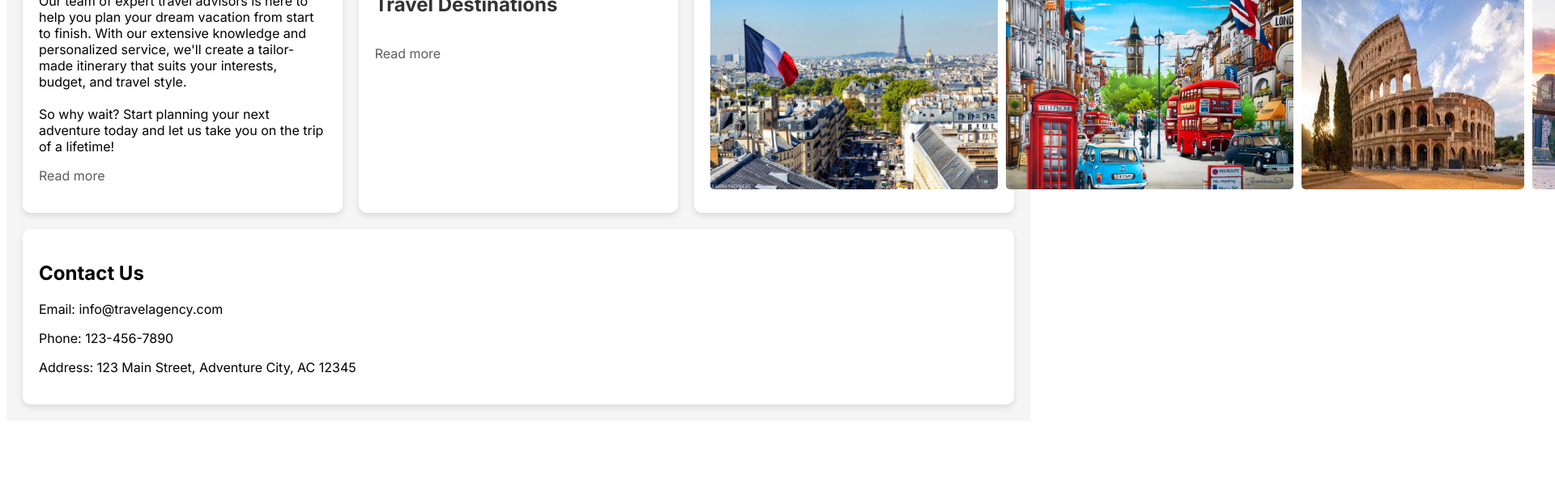
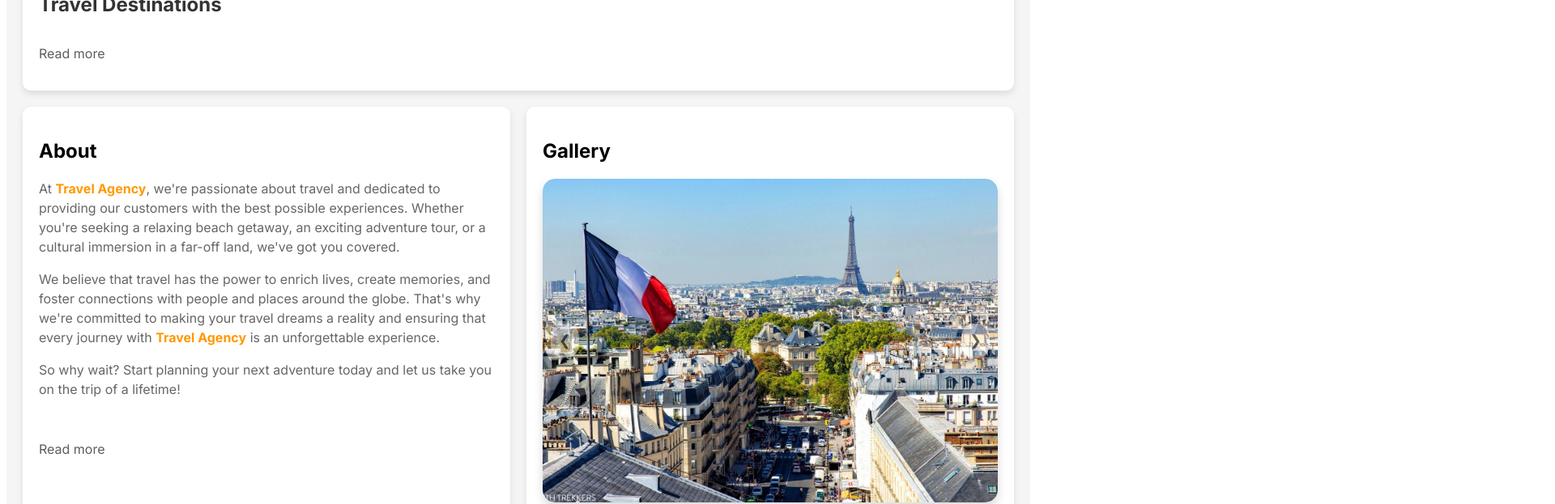
Before and after one commit to marijana-maslac/TravelAgencyWebApp, a Next.js app in the folder travelagency-app/: page / in a window 1280 px wide. Shown: the part 740-1363 px from the top of the page at 81% size, 1920 px wide, since content can reach past the window. Before the commit the page ends 1268 px from the top, so only its background shows below. Built offline with nearby package versions, Linux system fonts and the light colour scheme.

Commit message:
Added style to about and gallery on home page
Added style to about and gallery on home page. Created slider for images in gallery.

```diff
--- a/travelagency-app/src/app/page.module.css
+++ b/travelagency-app/src/app/page.module.css
@@ -21,7 +21,7 @@
 }
 
 .heroOverlay {
-  background-color: rgba(169, 168, 168, 0.279);
+  background-color: rgba(0, 0, 0, 0.5);
   padding: 50px;
   border-radius: 10px;
 }
@@ -66,22 +66,12 @@
   box-shadow: 0 4px 8px rgba(0, 0, 0, 0.1);
   flex: 1 1 calc(25% - 20px);
   transition: transform 0.3s ease, box-shadow 0.3s ease;
+  max-height: 500px;
 }
 
 .flexItem:hover {
   transform: translateY(-10px);
   box-shadow: 0 8px 16px rgba(0, 0, 0, 0.2);
-}
-
-.imageGallery {
-  display: flex;
-  gap: 10px;
-}
-
-.imageGallery img {
-  width: 100%;
-  height: auto;
-  border-radius: 5px;
 }
 
 .linkContainer {
@@ -98,3 +88,65 @@
   color: #ff9900;
   text-decoration: underline;
 }
+.flexRow {
+  display: flex;
+  gap: 20px;
+}
+
+.flexRow .flexItem {
+  flex: 1;
+}
+.slider {
+  position: relative;
+  width: 100%;
+  max-width: 600px;
+  margin: 20px auto;
+  overflow: hidden;
+  border-radius: 15px;
+  box-shadow: 0 6px 12px rgba(0, 0, 0, 0.15);
+}
+
+.sliderImage {
+  width: 100%;
+  height: 400px; /* Fixed height for the slider container */
+  display: flex;
+  justify-content: center;
+  align-items: center;
+}
+
+.sliderImage img {
+  width: 100%;
+  height: 100%;
+  object-fit: cover; /* Ensures image covers the container while maintaining aspect ratio */
+  border-radius: 15px;
+  transition: transform 0.5s ease;
+}
+
+.prev,
+.next {
+  position: absolute;
+  top: 50%;
+  transform: translateY(-50%);
+  background-color: rgba(255, 255, 255, 0.412);
+  color: rgba(0, 0, 0, 0.603);
+  border: none;
+  padding: 10px;
+  cursor: pointer;
+  border-radius: 40%;
+  font-size: 18px;
+  box-shadow: 0 4px 8px rgba(0, 0, 0, 0.1);
+  transition: background-color 0.3s ease;
+}
+
+.prev {
+  left: 10px;
+}
+
+.next {
+  right: 10px;
+}
+
+.prev:hover,
+.next:hover {
+  background-color: rgba(255, 255, 255, 0.541);
+}
--- a/travelagency-app/src/app/page.tsx
+++ b/travelagency-app/src/app/page.tsx
@@ -1,15 +1,18 @@
-import React from "react";
+"use client";
+import React, { useState } from "react";
 import styles from "@/app/page.module.css";
 import Link from "next/link";
 import DataTable from "./travel/DataTable";
 import { TravelListing } from "@prisma/client";
-
+import "@/styles/about.css";
 interface FlexItemProps {
   title: string;
 }
+
 interface Props {
   trips: TravelListing[];
 }
+
 const Page = () => {
   return (
     <div>
@@ -24,9 +27,11 @@ const Page = () => {
           </div>
         </section>
         <div className={styles.flexContainer}>
-          <FlexItem title="About" />
           <FlexItem title="Travel" />
-          <FlexItem title="Gallery" />
+          <div className={styles.flexRow}>
+            <FlexItem title="About" />
+            <FlexItem title="Gallery" />
+          </div>
           <FlexItem title="Contact Us" />
         </div>
       </main>
@@ -56,15 +61,7 @@ const FlexItem: React.FC<FlexItemProps> = ({ title }) => {
       content = (
         <>
           <h2>{title}</h2>
-          <div className={styles.imageGallery}>
-            <img src="/images/paris.jpg" alt="Gallery Image 1" />
-            <img src="/images/london.jpg" alt="Gallery Image 2" />
-            <img src="/images/rome.jpeg" alt="Gallery Image 3" />
-            <img src="/images/newyork.jpg" alt="Gallery Image 4" />
-            <img src="/images/trogir.jpg" alt="Gallery Image 5" />
-            <img src="/images/venice.jpg" alt="Gallery Image 6" />
-            <img src="/images/amsterdam.jpg" alt="Gallery Image 7" />
-          </div>
+          <ImageSlider />
         </>
       );
       break;
@@ -74,16 +71,27 @@ const FlexItem: React.FC<FlexItemProps> = ({ title }) => {
           <h2>{title}</h2>
           <div>
             <p className="about-text">
-              Our team of expert travel advisors is here to help you plan your
-              dream vacation from start to finish. With our extensive knowledge
-              and personalized service, we'll create a tailor-made itinerary
-              that suits your interests, budget, and travel style.
-              <br />
-              <br />
+              At <span className="about-highlight">Travel Agency</span>, we're
+              passionate about travel and dedicated to providing our customers
+              with the best possible experiences. Whether you're seeking a
+              relaxing beach getaway, an exciting adventure tour, or a cultural
+              immersion in a far-off land, we've got you covered.
+            </p>
+
+            <p className="about-text">
+              We believe that travel has the power to enrich lives, create
+              memories, and foster connections with people and places around the
+              globe. That's why we're committed to making your travel dreams a
+              reality and ensuring that every journey with{" "}
+              <span className="about-highlight">Travel Agency</span> is an
+              unforgettable experience.
+            </p>
+            <p className="about-text">
               So why wait? Start planning your next adventure today and let us
               take you on the trip of a lifetime!
             </p>
           </div>
+          <br></br>
           <div className={styles.linkContainer}>
             <Link href={`/${title.toLowerCase()}`}>
               <p>Read more</p>
@@ -111,4 +119,45 @@ const FlexItem: React.FC<FlexItemProps> = ({ title }) => {
   return <div className={styles.flexItem}>{content}</div>;
 };
 
+const ImageSlider = () => {
+  const images = [
+    "/images/paris.jpg",
+    "/images/london.jpg",
+    "/images/rome.jpeg",
+    "/images/newyork.jpg",
+    "/images/trogir.jpg",
+    "/images/venice.jpg",
+    "/images/amsterdam.jpg",
+  ];
+
+  const [currentIndex, setCurrentIndex] = useState(0);
+
+  const nextSlide = () => {
+    setCurrentIndex((prevIndex) => (prevIndex + 1) % images.length);
+  };
+
+  const prevSlide = () => {
+    setCurrentIndex(
+      (prevIndex) => (prevIndex - 1 + images.length) % images.length
+    );
+  };
+
+  return (
+    <div className={styles.slider}>
+      <button className={styles.prev} onClick={prevSlide}>
+        &#10094;
+      </button>
+      <div className={styles.sliderImage}>
+        <img
+          src={images[currentIndex]}
+          alt={`Gallery Image ${currentIndex + 1}`}
+        />
+      </div>
+      <button className={styles.next} onClick={nextSlide}>
+        &#10095;
+      </button>
+    </div>
+  );
+};
+
 export default Page;
```
